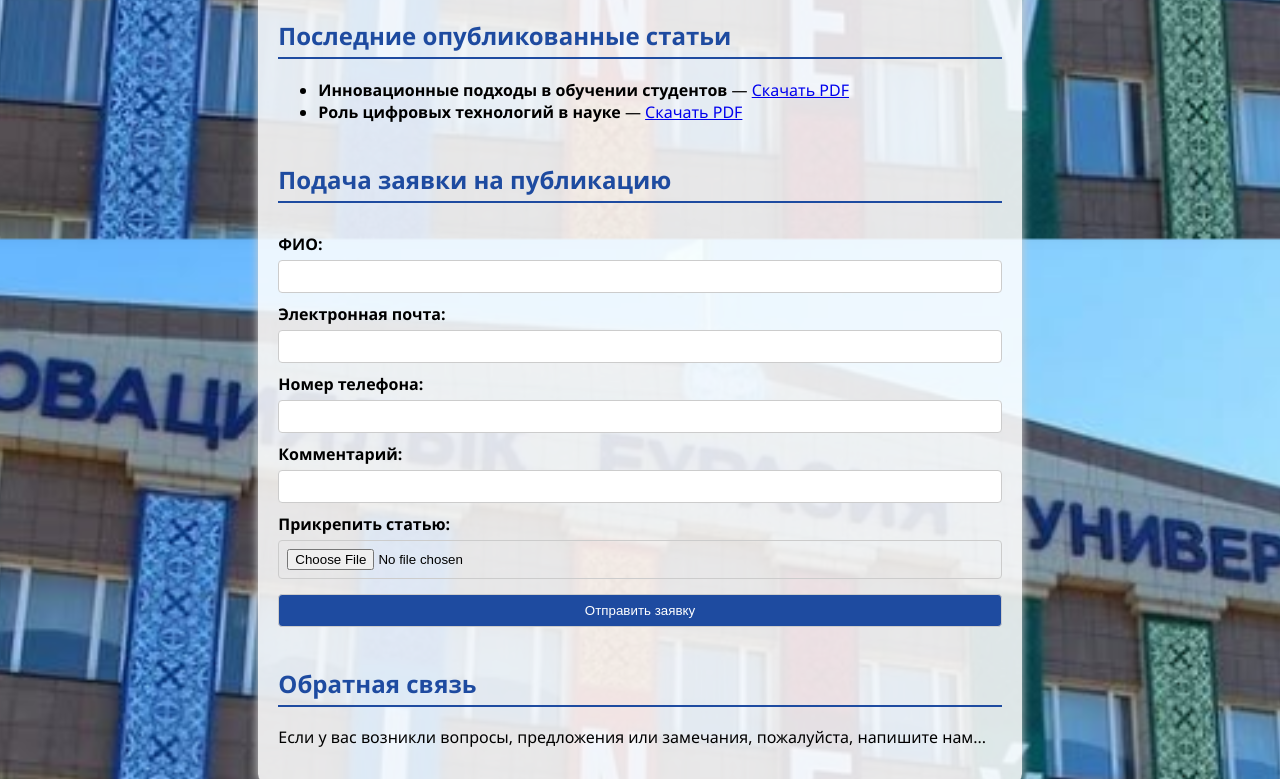
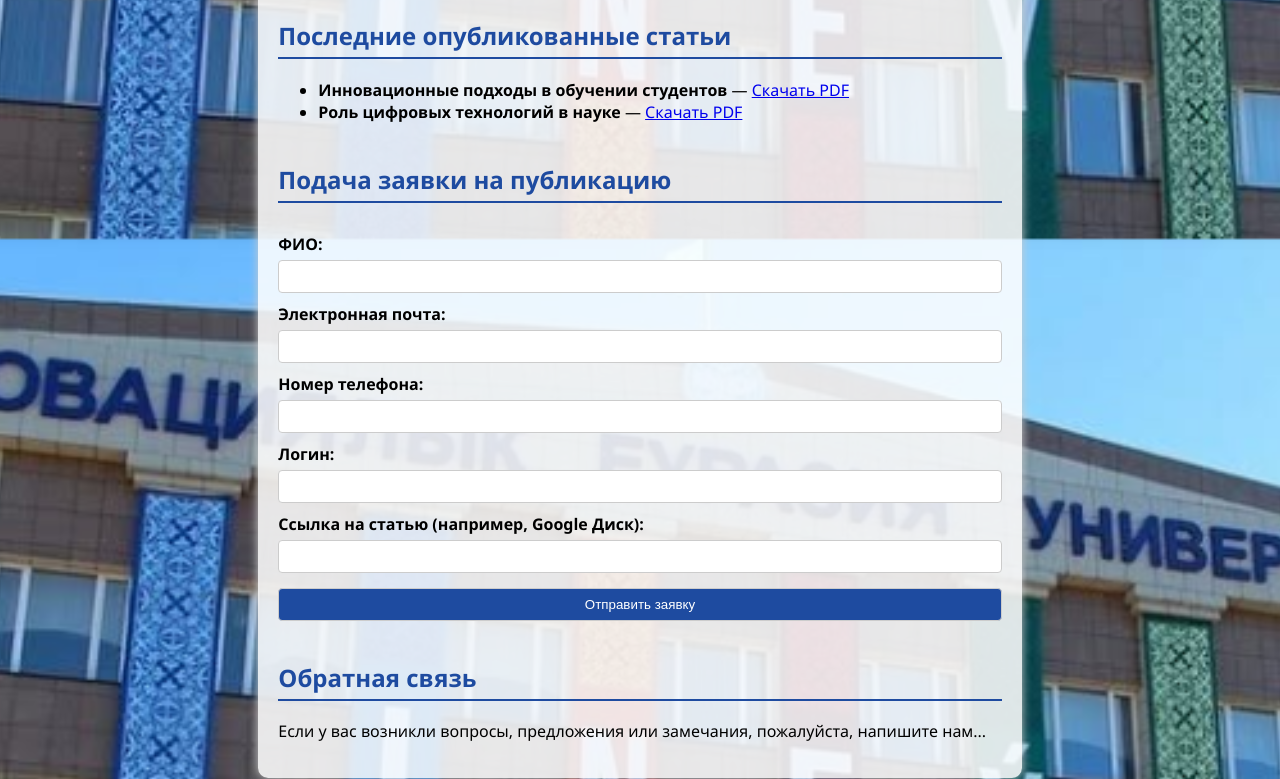
Before and after one commit to Vadim20252020/LendingVestnikINEU, a plain HTML site: page index.html in a window 1280 px wide. Shown: the part 561-1340 px from the top of the page. Drawn offline with Linux system fonts and the light colour scheme.

Commit message:
Update index.html

```diff
--- a/index.html
+++ b/index.html
@@ -3,11 +3,12 @@
 <head>
   <meta charset="UTF-8" />
   <meta name="viewport" content="width=device-width, initial-scale=1.0"/>
-  <title data-i18n="title">Вестник ИнЕУ</title>
+  <title>Вестник ИнЕУ</title>
   <link rel="stylesheet" href="style.css" />
 </head>
 <body>
 
+  <!-- Шапка сайта -->
   <header>
     <div class="header-container">
       <div class="site-title" data-i18n="title"><strong>Вестник ИнЕУ</strong></div>
@@ -16,10 +17,13 @@
         <button data-lang="kz">KZ</button>
       </div>
     </div>
-    <div class="welcome-message" data-i18n="welcome">Добро пожаловать на лендинг информационного журнала ИнЕУ</div>
+    <div class="welcome-message" id="welcome" data-i18n="welcome">
+      Добро пожаловать на лендинг информационного журнала ИнЕУ
+    </div>
   </header>
 
   <div class="main-container">
+    <!-- Левая панель -->
     <nav class="side-nav">
       <ul>
         <li><a href="#about" data-i18n="nav_about">О журнале</a></li>
@@ -31,6 +35,7 @@
       </ul>
     </nav>
 
+    <!-- Контент -->
     <main>
       <section id="about">
         <h2 data-i18n="about_title">О журнале</h2>
@@ -50,24 +55,33 @@
       <section id="articles">
         <h2 data-i18n="articles_title">Последние опубликованные статьи</h2>
         <ul>
-          <li><strong data-i18n="article1">Инновационные подходы в обучении студентов</strong> — <a href="files/article1.pdf" download data-i18n="download">Скачать PDF</a></li>
-          <li><strong data-i18n="article2">Роль цифровых технологий в науке</strong> — <a href="files/article2.pdf" download data-i18n="download">Скачать PDF</a></li>
+          <li>
+            <strong data-i18n="article1">Инновационные подходы в обучении студентов</strong> — <a href="files/article1.pdf" download data-i18n="download">Скачать PDF</a>
+          </li>
+          <li>
+            <strong data-i18n="article2">Роль цифровых технологий в науке</strong> — <a href="files/article2.pdf" download data-i18n="download">Скачать PDF</a>
+          </li>
         </ul>
       </section>
 
       <section id="submit">
         <h2 data-i18n="submit_title">Подача заявки на публикацию</h2>
-        <form id="submission-form">
+        <form id="submission-form" action="https://formspree.io/f/xwpblwzd" method="POST">
           <label for="name" data-i18n="form_name">ФИО:</label>
           <input type="text" id="name" name="name" required>
+
           <label for="email" data-i18n="form_email">Электронная почта:</label>
           <input type="email" id="email" name="email" required>
+
           <label for="phone" data-i18n="form_phone">Номер телефона:</label>
           <input type="tel" id="phone" name="phone" required>
-          <label for="username" data-i18n="form_login">Комментарий:</label>
+
+          <label for="username" data-i18n="form_login">Логин:</label>
           <input type="text" id="username" name="username" required>
-          <label for="file" data-i18n="form_file">Прикрепить статью:</label>
-          <input type="file" id="file" name="file" required>
+
+          <label for="fileLink" data-i18n="form_file">Ссылка на статью (например, Google Диск):</label>
+          <input type="url" id="fileLink" name="fileLink" required>
+
           <button type="submit" data-i18n="form_submit">Отправить заявку</button>
         </form>
       </section>
@@ -78,6 +92,7 @@
       </section>
     </main>
 
+    <!-- Правая панель -->
     <aside class="side-links">
       <h3 data-i18n="popular_title">Популярные статьи</h3>
       <ul>
```
